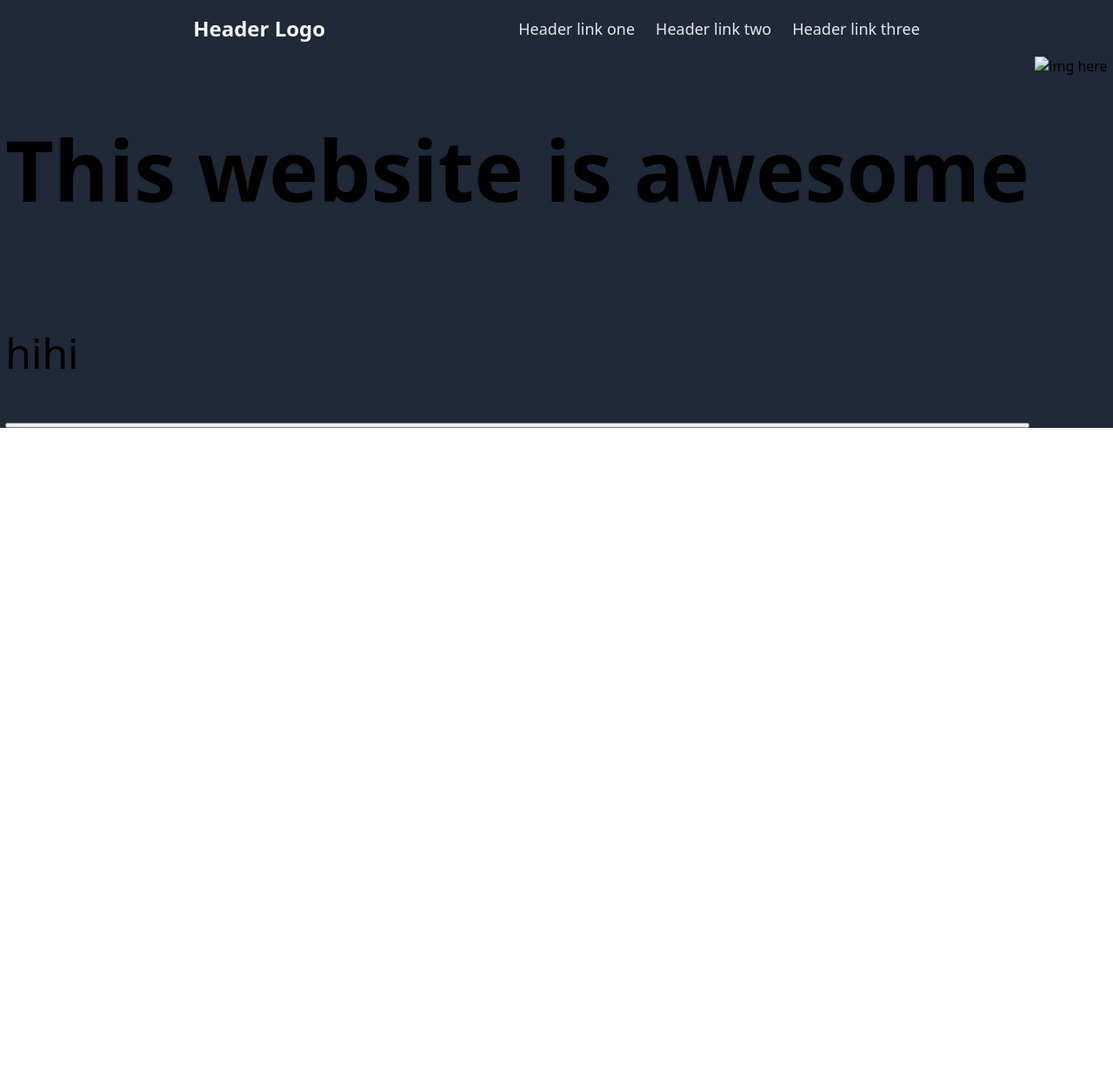
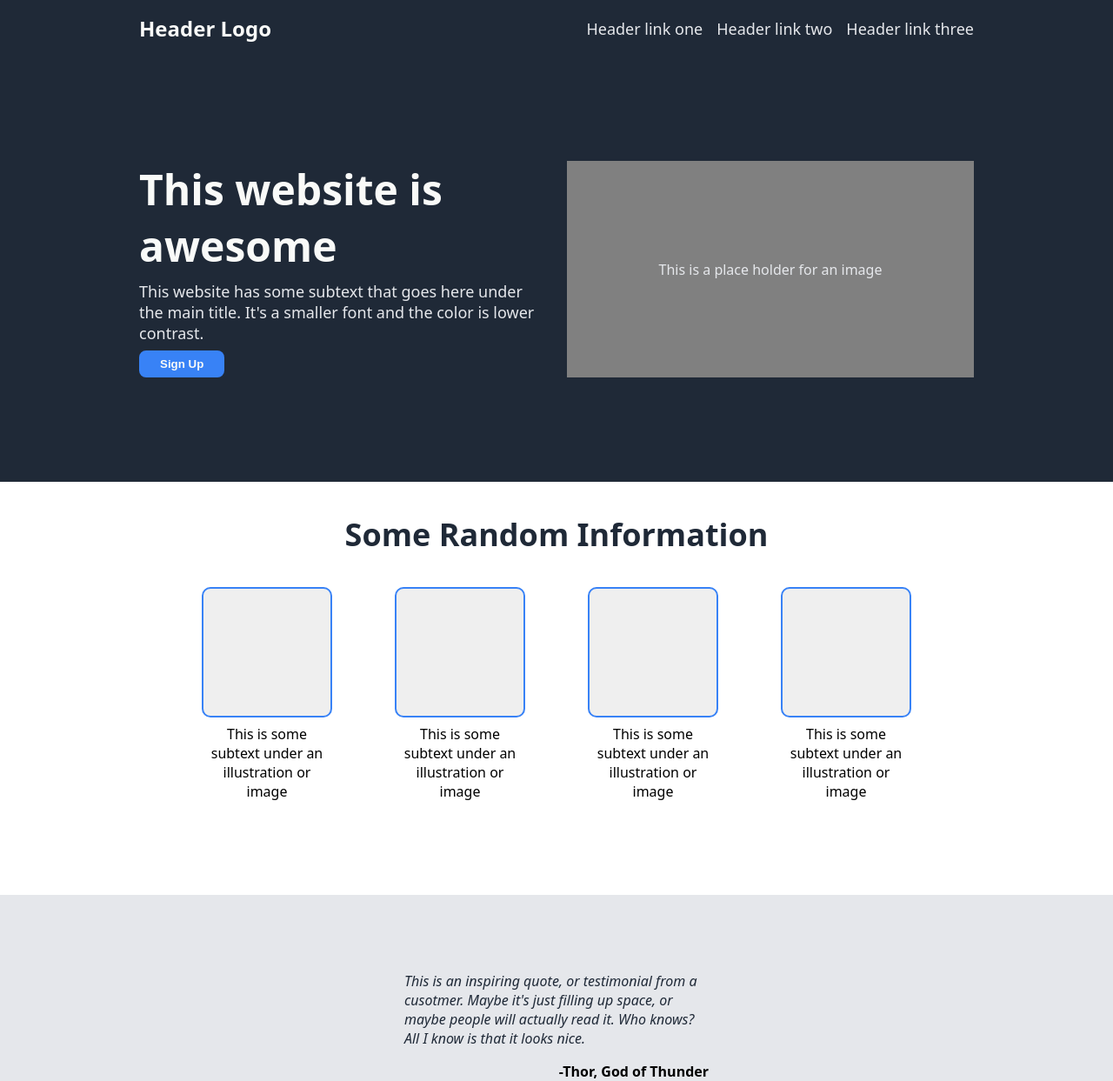
Before and after one commit to Ivan-Diaz-Code/Landing-Page, a plain HTML site: page Page/index.html in a window 1280 px wide. Shown: the whole page at 87% size. Before the commit the page ends 800 px from the top, so only its background shows below. Drawn offline with Linux system fonts and the light colour scheme.

Commit message:
finished header, section 1, section 2

```diff
--- a/Page/index.html
+++ b/Page/index.html
@@ -7,23 +7,67 @@
     <link rel="stylesheet" href="style.css" />
   </head>
   <body>
+    <div class="content-one">
       <div class="header">
         <h1 class="header-logo">Header Logo</h1>
-      <ul class="right-header">
+        <ul class="header-links">
           <li><a href="#">Header link one</a></li>
           <li><a href="#">Header link two</a></li>
           <li><a href="#">Header link three</a></li>
         </ul>
       </div>
-    <div class="body-one">
+
+      <div class="hero">
         <div class="left-side-body">
-        <h1>This website is awesome</h1>
-        <p>hihi</p>
-        <button></button>
+          <div class="hero-main">This website is awesome</div>
+          <div class="hero-two">
+            This website has some subtext that goes here under the main title.
+            It's a smaller font and the color is lower contrast.
+          </div>
+          <button class="hero-button">Sign Up</button>
         </div>
         <div class="right-side-body">
-        <img src="" alt="img here" />
+          <div class="text">This is a place holder for an image</div>
         </div>
+      </div>
+    </div>
+
+    <div class="content-two">
+      <div class="info">Some Random Information</div>
+      <div class="card-container">
+        <div class="card">
+          <button class="card-button"></button>
+          <div class="card-text">
+            This is some subtext under an illustration or image
+          </div>
+        </div>
+        <div class="card">
+          <button class="card-button"></button>
+          <div class="card-text">
+            This is some subtext under an illustration or image
+          </div>
+        </div>
+        <div class="card">
+          <button class="card-button"></button>
+          <div class="card-text">
+            This is some subtext under an illustration or image
+          </div>
+        </div>
+        <div class="card">
+          <button class="card-button"></button>
+          <div class="card-text">
+            This is some subtext under an illustration or image
+          </div>
+        </div>
+      </div>
+    </div>
+    <div class="content-three">
+      <blockquote class="quote-section">
+        This is an inspiring quote, or testimonial from a cusotmer. Maybe it's
+        just filling up space, or maybe people will actually read it. Who knows?
+        All I know is that it looks nice.
+      </blockquote>
+      <div class="quote-author">-Thor, God of Thunder</div>
     </div>
   </body>
 </html>
--- a/Page/style.css
+++ b/Page/style.css
@@ -1,53 +1,157 @@
+html {
+  font-family: system-ui, -apple-system, BlinkMacSystemFont, 'Segoe UI', Roboto, Oxygen, Ubuntu, Cantarell, 'Open Sans', 'Helvetica Neue', sans-serif;
+}
+
 body {
-    font-family: system-ui, -apple-system, BlinkMacSystemFont, 'Segoe UI', Roboto, Oxygen, Ubuntu, Cantarell, 'Open Sans', 'Helvetica Neue', sans-serif;
-    margin: 0;
-    min-height: 100vh;
   display: flex;
   flex-direction: column;
+  margin: 0;
 }
 
-  .header{
-    background-color: #1F2937;
+.content-one{
   display: flex;
-    justify-content: space-evenly;
+  flex-direction: column;
+  background-color: #1f2937;
   align-items: center;
 }
 
-  .header-logo{
+.header {
+  display: flex;
+  justify-content: space-around;
+  align-items: center;
+  width: 75%;
+}
+
+.header-logo {
   font-size: 24px;
+  font-weight: bold;
   color: #F9FAF8;
 }
 
-  .right-header{
+.header-links {
   display: flex;
-    gap: 24px;
+  margin-left: auto;
+  gap: 16px;
 }
 
-  .body-one{
-    background-color: #1F2937;
+.hero{
+  display: flex;
+  padding: 120px 0px;
+  gap: 24px;
+  width: 75%;
+  align-items: stretch;
+}
+
+.left-side-body{
+  width: 50%;
+  display: flex;
+  flex-direction: column;
+  gap: 8px;
+}
+
+.hero-main {
+  font-size: 48px;
+  font-weight: 900;
+  color: #F9FAF8;
+}
+
+.hero-two {
+  font-size: 18px;
+  color: #e5e7eb;
+}
+
+.hero-button {
+  background-color: #3882f6;
+  color: #F9FAF8;
+  padding: 8px 24px;
+  border-radius: 8px;
+  border: none;
+  align-self: flex-start;
+  font-weight: bold;
+}
+
+.hero .right-side-body {
+  width: 50%;
+  background-color: gray;
+  display: flex;
+  justify-content: center;
+}
+
+.right-side-body .text {
+  color: #e5e7eb;
+  align-self: center;
+}
+
+.content-two{
+  display: flex;
+  flex-direction: column;
+  align-items: center;
+  margin-top: 36px;
+  margin-bottom: 72px;
+}
+
+.info{
+  display: flex;
+  justify-content: center;
+  align-items: center;
+  font-size: 36px;
+  color: #1f2937;
+  font-weight: 900;
+
+}
+
+.card-container{
   display: flex;
   justify-content: space-evenly;
 }
 
-  .left-side-body{
+.card{
   display: flex;
   flex-direction: column;
-    font-size: 48px;
+  margin: 36px;
+  width: 150px;
+  text-align: center;
+  gap: 8px;
+}
+
+.card-button{
+  width: 150px;
+  height: 150px;
+  border-radius: 10px;
+  border: 2px solid #3882F6
+}
+
+.content-three{
+  display: flex;
+  flex-direction: column;
+  align-items: center;
+  background-color: #E5E7EB;
+  padding-top: 72px;
+
 
 }
-
-  .right-side-body{
+.quote-section{
   display: flex;
+  justify-content: center;
+  font: 36px;
+  font-style: italic;
+  color: #1f2937;
+  width: 350px;
 }
 
-  ul {
-    list-style-type: none;
-    margin: 0;
-    padding: 0;
+.quote-author{
+  display: flex;
+  justify-content: flex-end;
+  font-weight: bold;
+  width: 350px;
 }
 
-  a{
+a {
   text-decoration: none;
-    color: #E5E7EB;
+  color: #e5e7eb;
   font-size: 18px;
 }
+
+li {
+  list-style-type: none;
+}
```
Lines whose indentation alone changed are shown as unchanged.
